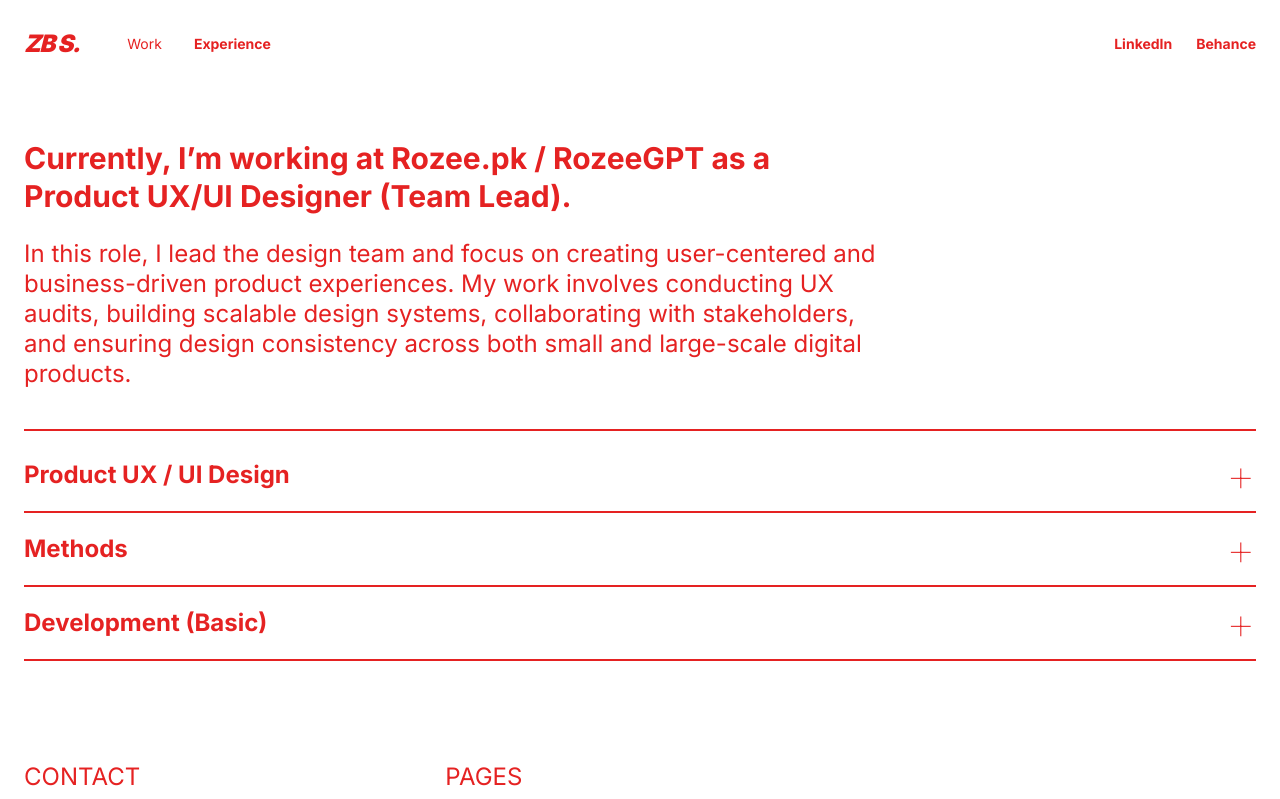
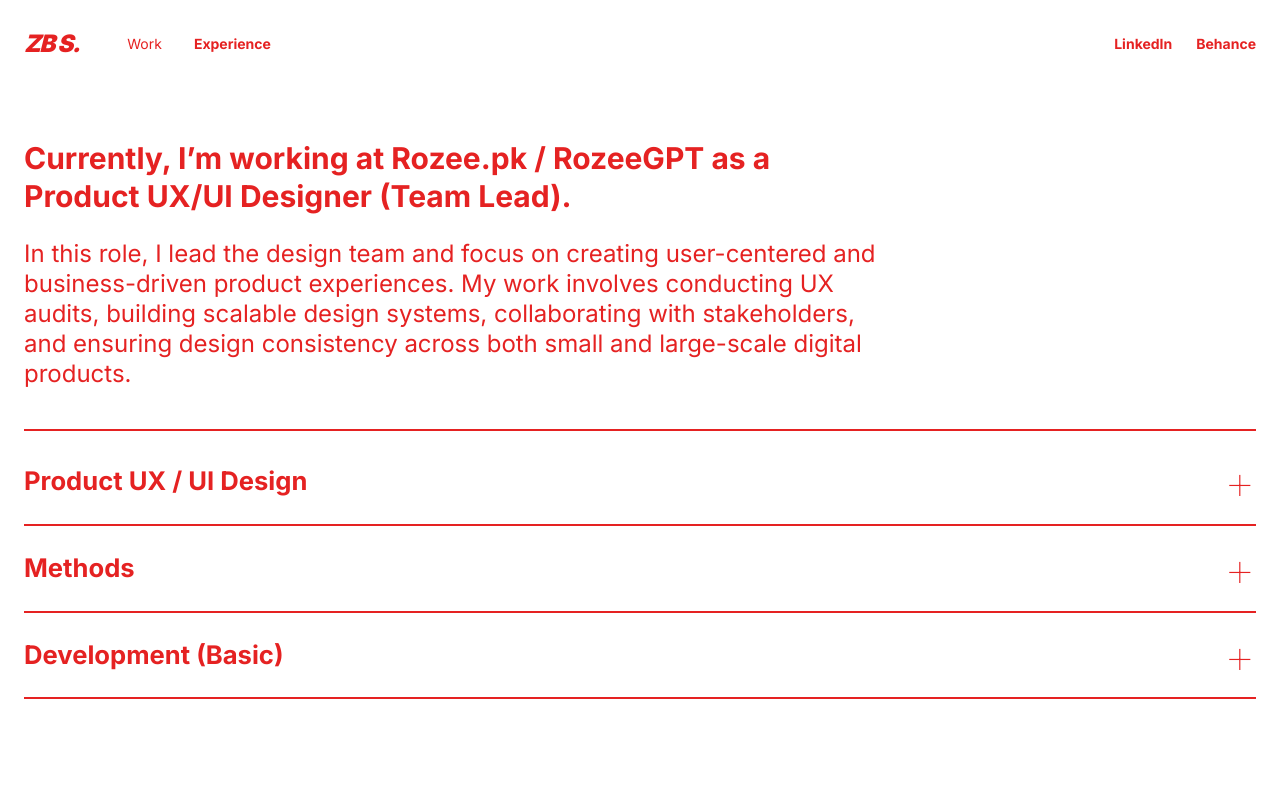
Before and after one commit to talha-amr/Client-Portfolio, a React (Vite) app: page /experience in a window 1280 px wide. Shown: the top 799 px of the page. Built offline with nearby package versions, Linux system fonts and the light colour scheme.

Commit message:
removed markers

```diff
--- a/src/components/Accordion.jsx
+++ b/src/components/Accordion.jsx
@@ -1,52 +1,9 @@
 import React, { useState } from "react";
 
-const AccordionItem = ({ title, content, isOpen, onToggle }) => {
-  return (
-    <div className="w-full mx-auto border-b-2 border-[#E52222]">
-      {/* Header */}
-      <button
-        onClick={onToggle}
-        className="w-full text-left py-3 2xl:py-6 flex justify-between items-center focus:outline-none"
-      >
-        <div className="flex justify-between items-center w-full">
-          <span
-            className={`font-bold text-2xl text-[#E52222] transition-transform duration-300`}
-          >
-            {title}
-          </span>
-          <span className="text-5xl font-thin text-[#E52222]">
-            {isOpen ? "-" : "+"}
-          </span>
-        </div>
-      </button>
-
-      {/* Content */}
-      <div
-        className={`overflow-hidden transition-all duration-800 ease-none`}
-        style={{ maxHeight: isOpen ? "70vh" : "0vh" }}
-      >
-        <div className="py-6 text-gray-700 text-lg">
-          {/* ✅ Grid Layout for Content */}
-          <div className="grid grid-cols-1 md:grid-cols-3 gap-x-32 gap-y-6 w-full">
-            {content.map((text, idx) => (
-              <div
-                key={idx}
-                className="text-base text-[#E52222] text-start"
-              >
-                {text}
-              </div>
-            ))}
-          </div>
-        </div>
-      </div>
-    </div>
-  );
-};
-
-export default function Accordion({ items }) {
+export default function Accordion() {
   const [openIndex, setOpenIndex] = useState(null);
 
-  const defaultItems = [
+  const items = [
     {
       title: "Product UX / UI Design",
       content: [
@@ -77,21 +34,56 @@
     },
   ];
 
-  const accordionItems = items || defaultItems;
-
   return (
     <div className="w-full mt-2">
-      {accordionItems.map((item, index) => (
-        <AccordionItem
-          key={index}
-          title={item.title}
-          content={item.content}
-          isOpen={openIndex === index}
-          onToggle={() =>
-            setOpenIndex(openIndex === index ? null : index)
-          }
-        />
-      ))}
+      {items.map((item, index) => {
+        const isOpen = openIndex === index;
+
+        return (
+          <div
+            key={index}
+            className="w-full mx-auto border-b-2 border-[#E52222]"
+          >
+            {/* Header */}
+            <button
+              onClick={() =>
+                setOpenIndex(isOpen ? null : index)
+              }
+              className="w-full text-left py-1 2xl:py-2 flex justify-between items-center focus:outline-none"
+            >
+              <div className="flex justify-between items-center w-full">
+                <p
+                  className="font-bold text-[2vw] text-[#E52222] transition-transform duration-300"
+                >
+                  {item.title}
+                </p>
+                <p className="font-thin text-[#E52222] text-[4vw]">
+                  {isOpen ? "-" : "+"}
+                </p>
+              </div>
+            </button>
+
+            {/* Content */}
+            <div
+              className={`overflow-hidden transition-all duration-800 ease-none`}
+              style={{ maxHeight: isOpen ? "70vh" : "0vh" }}
+            >
+              <div className="py-6 text-gray-700 text-[1.2vw]">
+                <div className="grid grid-cols-1 md:grid-cols-3 gap-x-32 gap-y-6 w-full">
+                  {item.content.map((text, idx) => (
+                    <div
+                      key={idx}
+                      className="text-[1vw] text-[#E52222] text-start"
+                    >
+                      {text}
+                    </div>
+                  ))}
+                </div>
+              </div>
+            </div>
+          </div>
+        );
+      })}
     </div>
   );
 }
--- a/src/components/CaseStudyProcess.jsx
+++ b/src/components/CaseStudyProcess.jsx
@@ -59,7 +59,7 @@
         toggleActions: "play none none reverse",
         pin: monkeyRef.current,
         pinSpacing: false,
-        markers:true
+
       },
     });
 
--- a/src/pages/CaseStudy.jsx
+++ b/src/pages/CaseStudy.jsx
@@ -13,9 +13,9 @@
       <Navbar activePage={"caseStudy"} />
 
       {/* Hero Title & Tags */}
-      <div className="w-full px-6 md:px-12 lg:px-20 py-20">
+      <div className="w-full px-6  py-20">
         <div className="space-y-8 mt-8">
-          <p className="text-3xl md:text-4xl text-theme-red max-w-[80%] font-bold leading-tight">
+          <p className="text-3xl md:text-4xl text-theme-red max-w-[80%] font-regular leading-tight">
             ABN Global: Redesigned for Agents – AI-Powered Student Profiles in Just One Minute
           </p>
           <div className="flex flex-wrap justify-start gap-3 items-center">
@@ -34,10 +34,10 @@
       </div>
 
       {/* Project Overview */}
-      <div className="w-full px-6 md:px-12 lg:px-20 py-20">
+      <div className="w-full px-6  py-20">
         <div className="space-y-6">
           <p className="font-black text-theme-red text-4xl">Project Overview</p>
-          <p className="text-theme-red text-xl leading-tight">
+          <p className="text-theme-red text-2xl leading-none">
             Lorem ipsum dolor sit, amet consectetur adipisicing elit. Praesentium explicabo voluptatum accusantium necessitatibus delectus illo.
             Odit soluta cum qui dolor rem nobis deleniti consectetur minima adipisci quia, ab dolore. Sed, aliquid est tempore odit facere
             quibusdam consequatur laudantium id autem. Lorem ipsum dolor sit amet, consectetur adipisicing elit. Ullam, architecto fuga ipsa
--- a/src/pages/Experience.jsx
+++ b/src/pages/Experience.jsx
@@ -15,7 +15,7 @@
                         <p className='text-2xl font-regular leading-tight'>In this role, I lead the design team and focus on creating user-centered and business-driven product experiences. My work involves conducting UX audits, building scalable design systems, collaborating with stakeholders, and ensuring design consistency across both small and large-scale digital products.</p>
                 </div>
             </div>
-            <Accordion title="nothing" content="nothing" />
+            <Accordion />
 
                 <Footer/>
             </div>
```
